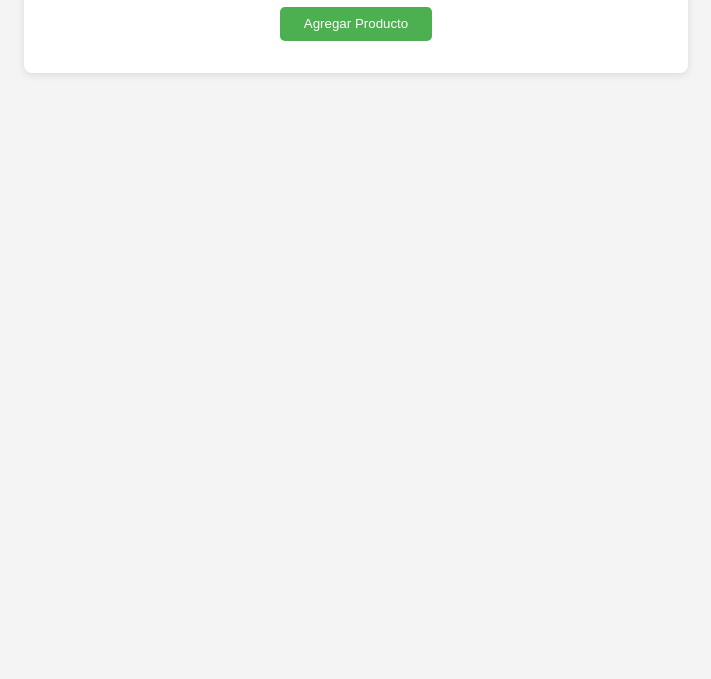
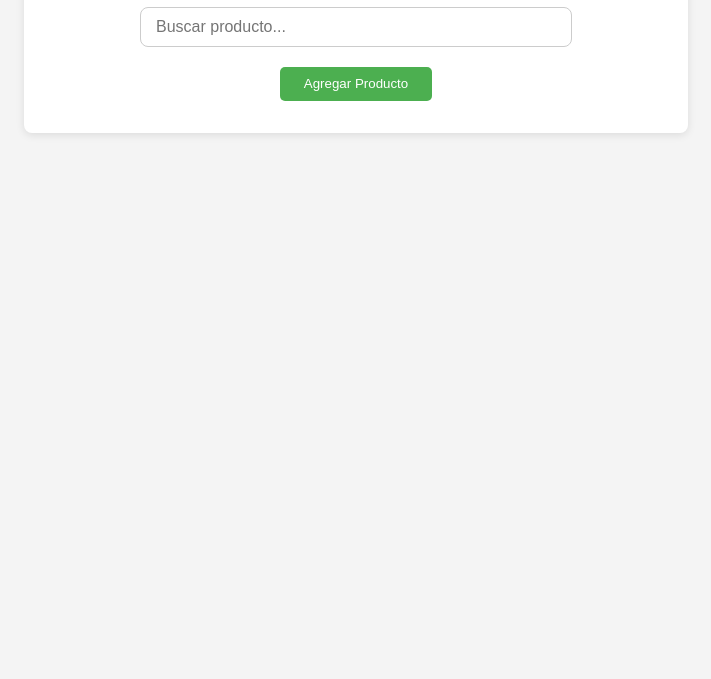
Before and after one commit to John-454/finanzas-web, a plain HTML site: page pages/productos.html in a window 1280 px wide. Shown: the part 121-800 px from the top of the page, without its empty margins (284-995 px from the left). Drawn offline with Linux system fonts and the light colour scheme; no server answers.

Commit message:
Barra de busqueda productos

```diff
--- a/css/productos.css
+++ b/css/productos.css
@@ -192,3 +192,23 @@ button {
 .guardar-btn:hover {
   background-color: #43a047;
 }
+
+.busqueda-contenedor {
+  text-align: center;
+  margin-bottom: 20px;
+}
+
+#busquedaProducto {
+  padding: 10px 15px;
+  width: 80%;
+  max-width: 400px;
+  font-size: 16px;
+  border: 1px solid #ccc;
+  border-radius: 8px;
+  outline: none;
+  transition: border-color 0.3s ease;
+}
+
+#busquedaProducto:focus {
+  border-color: #4caf50;
+}
--- a/js/productos.js
+++ b/js/productos.js
@@ -153,3 +153,14 @@ function guardarCambiosProducto() {
       alert('Error al actualizar el producto');
     });
 }
+
+function filtrarProductos() {
+  const termino = document.getElementById('busquedaProducto').value.toLowerCase();
+  const lista = document.getElementById('listaProductos');
+  const items = lista.getElementsByTagName('li');
+
+  Array.from(items).forEach(item => {
+    const texto = item.textContent.toLowerCase();
+    item.style.display = texto.includes(termino) ? '' : 'none';
+  });
+}
--- a/pages/productos.html
+++ b/pages/productos.html
@@ -9,6 +9,11 @@
 <body>
   <div class="container">
     <h1>Lista de Productos</h1>
+
+    <div class="busqueda-contenedor">
+      <input type="text" id="busquedaProducto" placeholder="Buscar producto..." oninput="filtrarProductos()" />
+    </div>
+
 
     <ul id="listaProductos" class="productos-lista">
       <!-- Se llenará con JS -->
```
